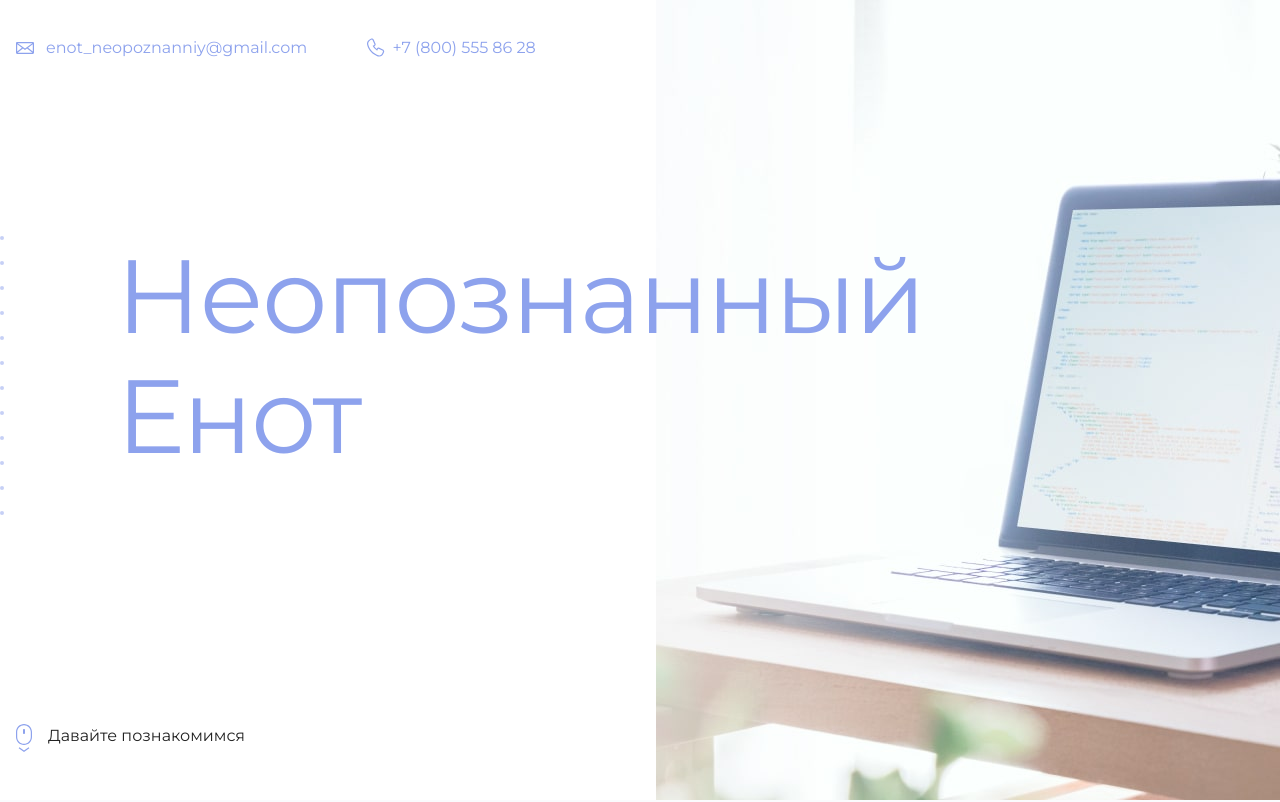
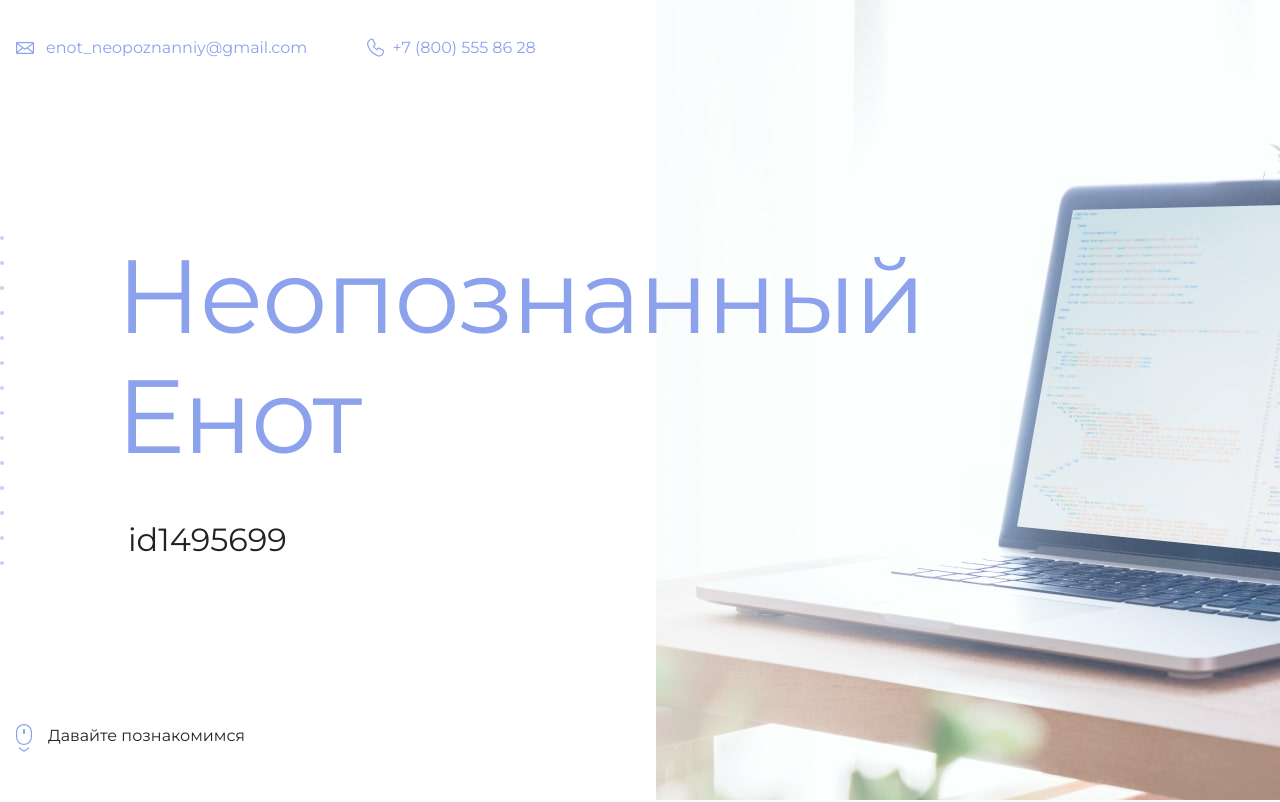
Before and after one commit to Rashid-h/HTML_Academy_my_site, a plain HTML site: page index.html in a window 1280 px wide. Shown: the top 802 px of the page. Drawn offline with Linux system fonts and the light colour scheme.

Commit message:
update id

```diff
--- a/index.html
+++ b/index.html
@@ -19,7 +19,7 @@
       <section class="hero-image">
         <div class="container">
           <h1 class="heading">Неопознанный Енот</h1>
-          <p><!-- Тут ваш id на сайте Академии --></p>
+          <p>id1495699</p>
         </div>
       </section>
 
```
